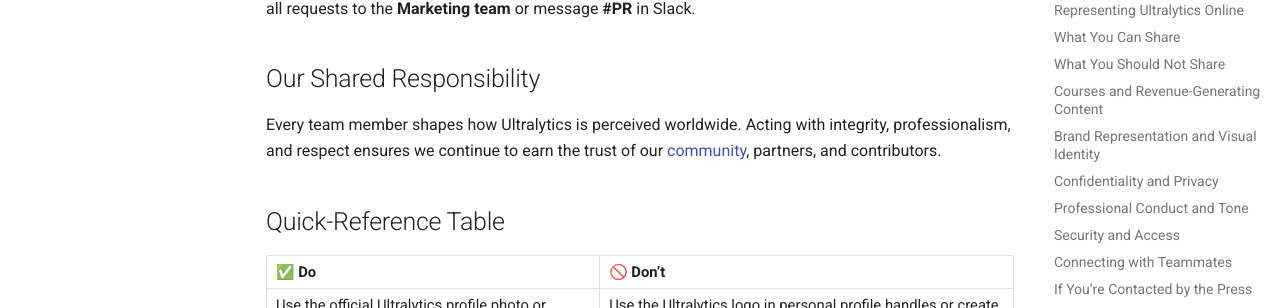
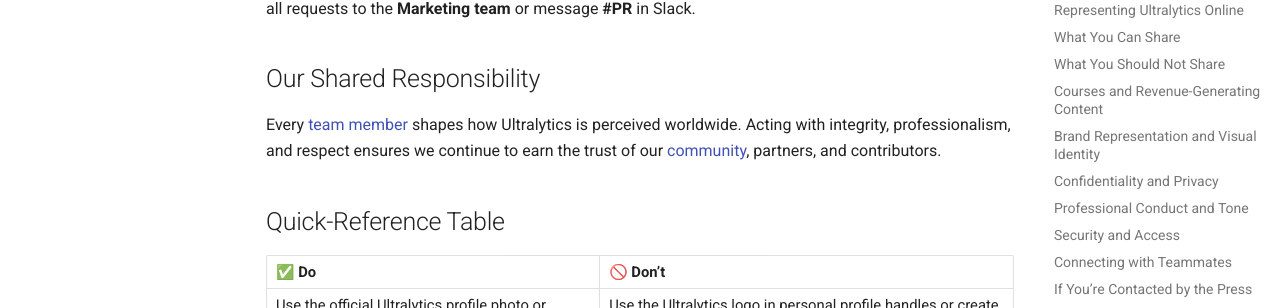
Before and after one commit to ultralytics/handbook, an MkDocs documentation site: the page built from docs/en/contributions/social-media-policy.md, in a window 1280 px wide and 900 px high, scrolled down 3321 px. Shown: the part 200-508 px from the top of the window. Built offline with MkDocs 1.6.1 and Material for MkDocs 9.7.7, drawn with Linux system fonts in a browser that asks for light colours; comment, search, counter and statistics services are not loaded; part of the change alters nothing that is shown.

```diff
--- a/docs/en/contributions/social-media-policy.md
+++ b/docs/en/contributions/social-media-policy.md
@@ -100,7 +100,7 @@ If journalists, influencers, or media outlets contact you about Ultralytics, do
 
 ## Our Shared Responsibility
 
-Every team member shapes how Ultralytics is perceived worldwide. Acting with integrity, professionalism, and respect ensures we continue to earn the trust of our [community](https://www.ultralytics.com/community), partners, and contributors.
+Every [team member](https://www.ultralytics.com/about) shapes how Ultralytics is perceived worldwide. Acting with integrity, professionalism, and respect ensures we continue to earn the trust of our [community](https://handbook.ultralytics.com/contributions/community-engagement/), partners, and contributors.
 
 ## Quick-Reference Table
 
```
